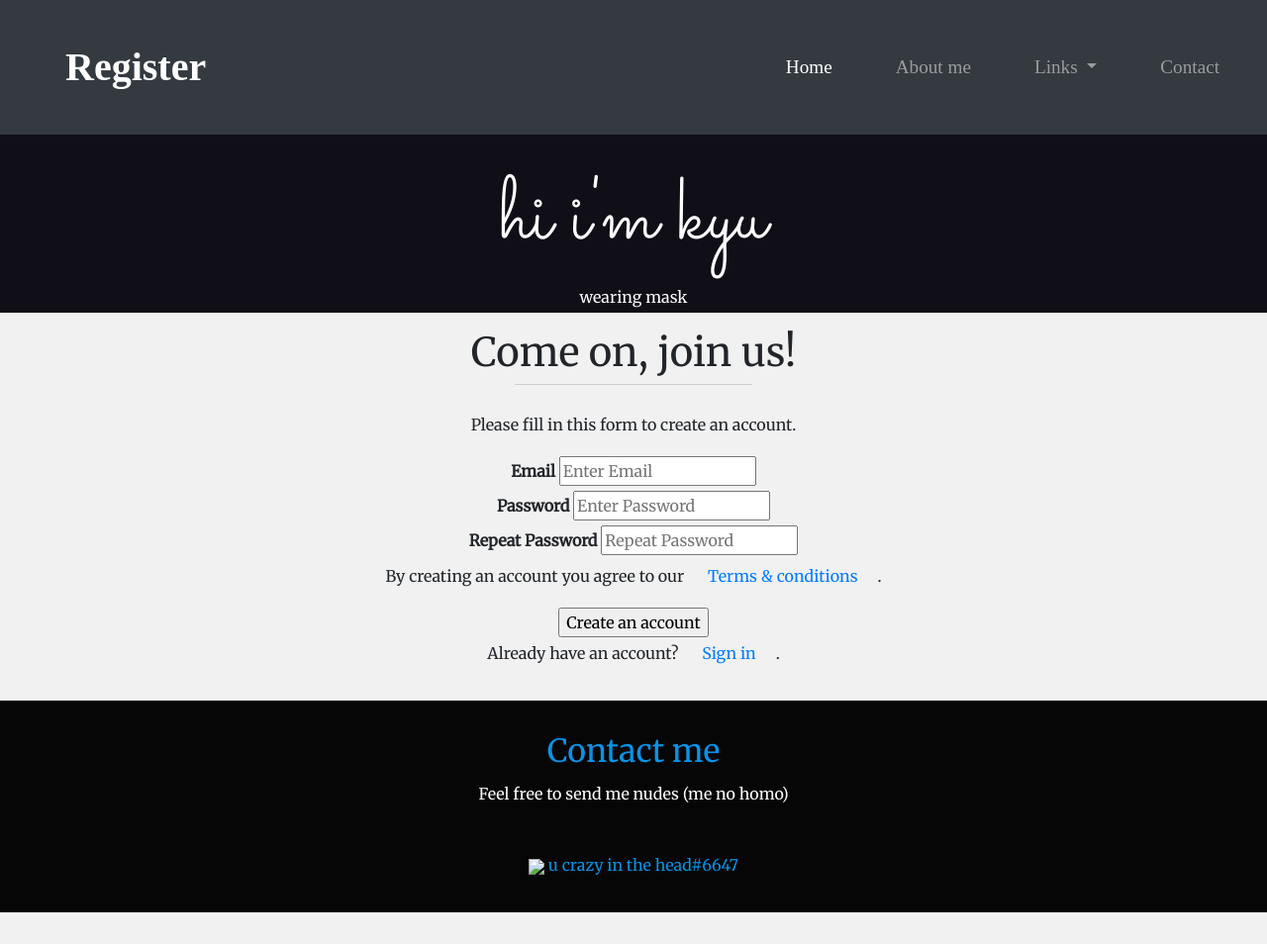
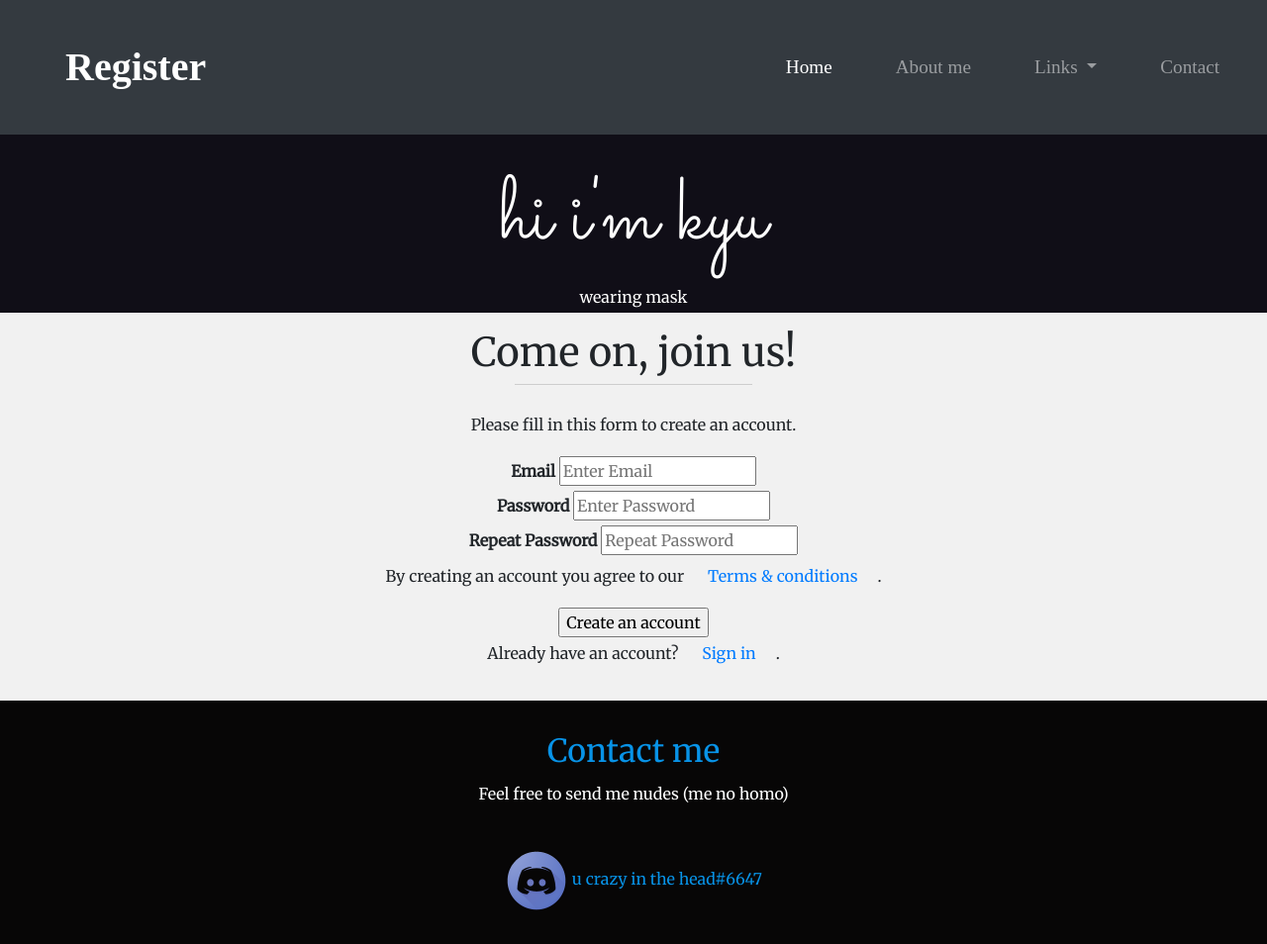
Before and after one commit to nehckc1m/siteweb, a plain HTML site: page register.html in a window 1280 px wide. Shown: the whole page at 99% size. Before the commit the page ends 922 px from the top, so only its background shows below. Drawn offline with nearby package versions, Linux system fonts and the light colour scheme.

Commit message:
Update register.html

```diff
--- a/register.html
+++ b/register.html
@@ -73,7 +73,7 @@
 <div class="contact-me">
         <h2 id="contact">Contact me</h2>
         <p id="contact-p">Feel free to send me nudes (me no homo)</p><br>
-        <p> <img src="img/discord.png" class="discord"> u crazy in the head#6647</p>
+        <p> <img src="discord.png" class="discord"> u crazy in the head#6647</p>
     </div>
     <script src="https://code.jquery.com/jquery-3.3.1.slim.min.js" integrity="sha384-q8i/X+965DzO0rT7abK41JStQIAqVgRVzpbzo5smXKp4YfRvH+8abtTE1Pi6jizo" crossorigin="anonymous"></script>
     <script src="https://cdnjs.cloudflare.com/ajax/libs/popper.js/1.14.7/umd/popper.min.js" integrity="sha384-UO2eT0CpHqdSJQ6hJty5KVphtPhzWj9WO1clHTMGa3JDZwrnQq4sF86dIHNDz0W1" crossorigin="anonymous"></script>
```
